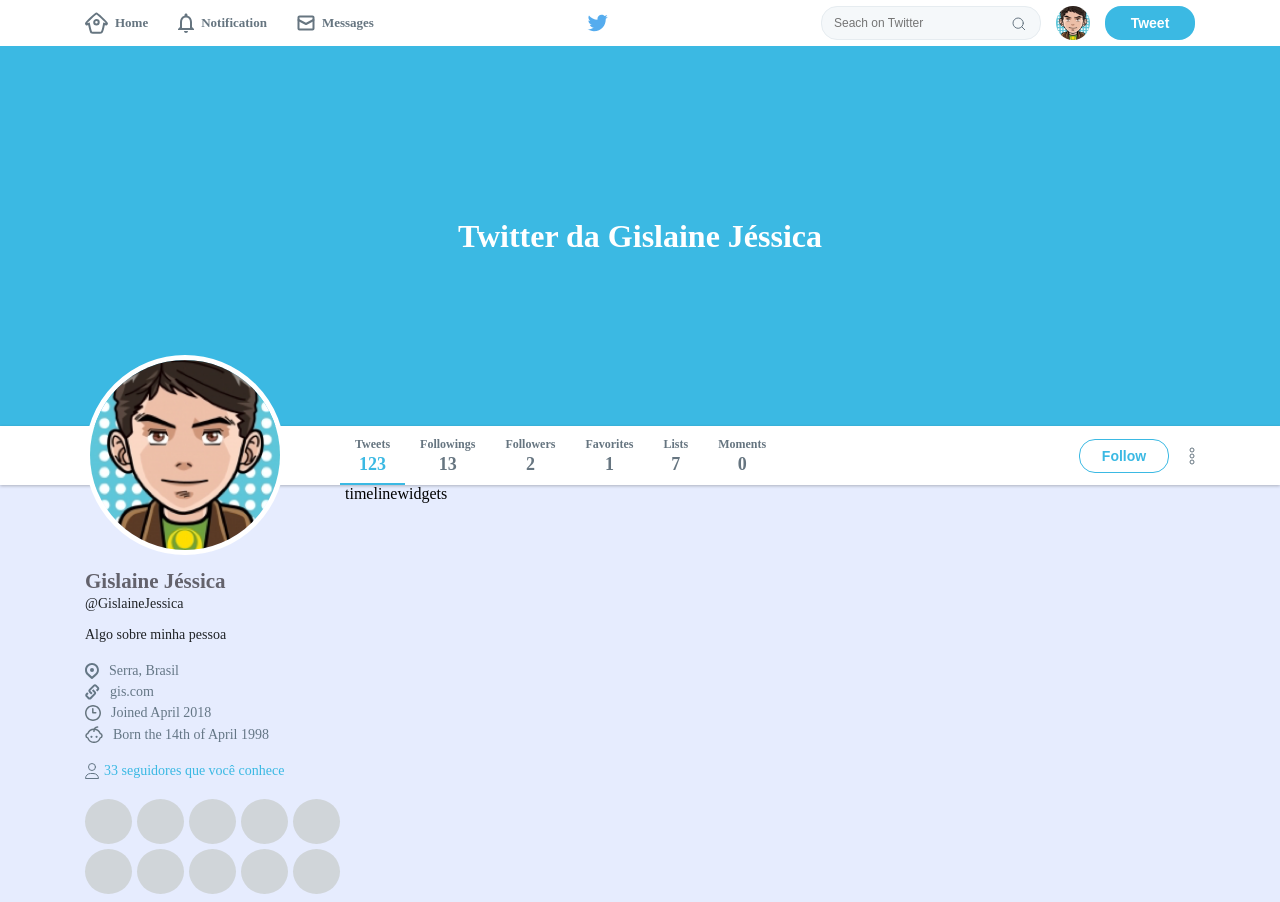
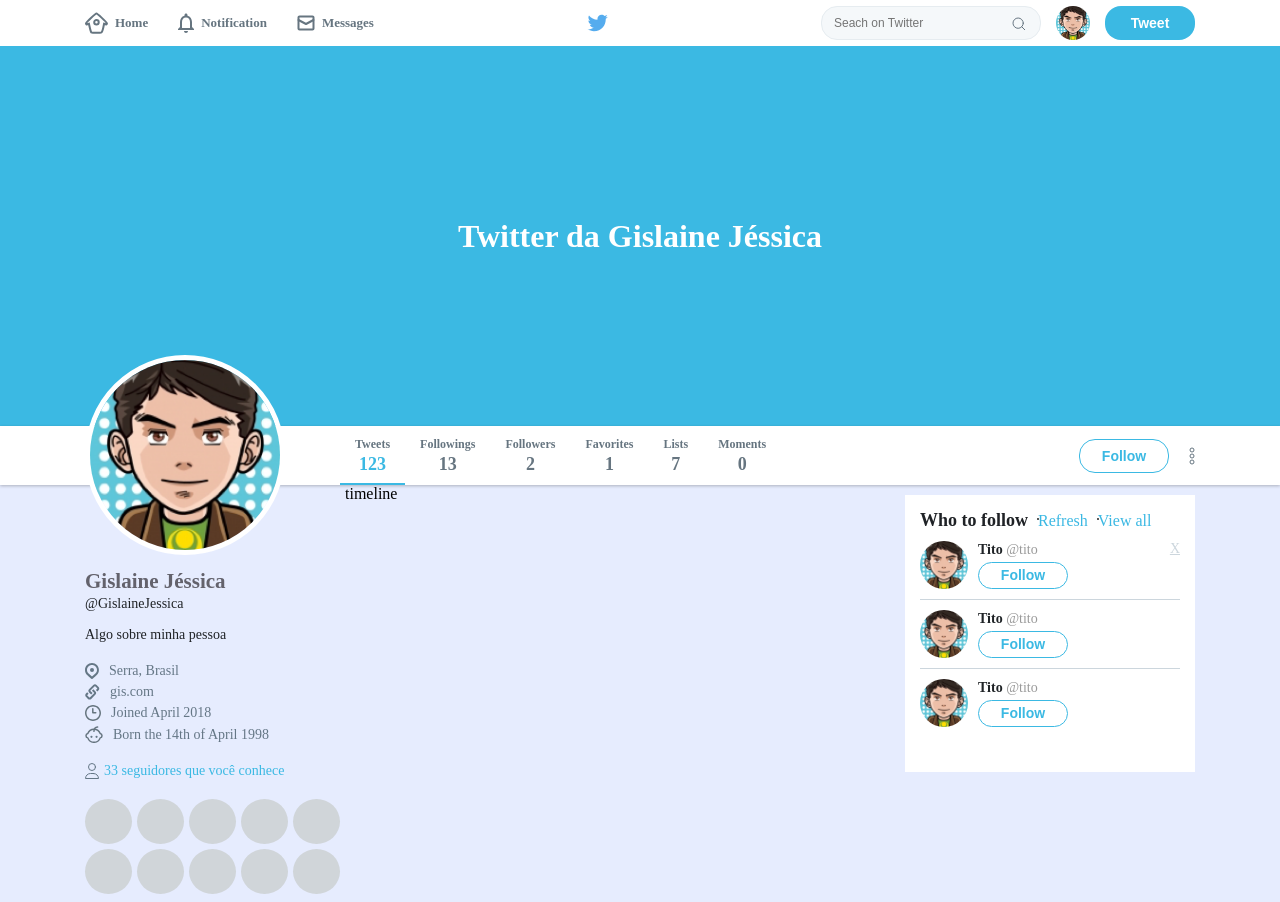
Before and after one commit to gislainejessica/course-go-stack-twitter-flexbox, a plain HTML site: page twitter/index.html in a window 1280 px wide. Shown: the top 902 px of the page. Drawn offline with Linux system fonts and the light colour scheme; files whose address does not match are found by name.

Commit message:
Widgets twitter

```diff
--- a/twitter/index.html
+++ b/twitter/index.html
@@ -5,10 +5,9 @@
     <meta name="viewport" content="width=device-width, initial-scale=1.0">
     <meta http-equiv="X-UA-Compatible" content="ie=edge">
     <title> Twitter Jéssica </title>
+    <link rel="stylesheet" href="styles.css">
+  </head>
 
-  <link rel="stylesheet" href="styles.css">
-
-</head>
   <body>
     <header id="main-header">
       <div class="content">
@@ -27,9 +26,11 @@
         </div>
       </div>
     </header>
+
     <div class="banner">
       <h1>Twitter da Gislaine Jéssica </h1>
     </div>
+
     <div class="bar">
       <div class="content">
         <ul>
@@ -110,9 +111,52 @@
         timeline
       </section>
       <aside class="widgets">
-      widgets
+        <div class="widget follow">
+          <div class="title">
+            <strong> Who to follow </strong>
+            <a href=""> Refresh </a>
+            <a href=""> View all </a>
+          </div>
+          <ul>
+            <li>
+              <div class="profile">
+                <img src="/twitter/images/avatar.png" alt="ava">
+                <div class="info">
+                  <strong>Tito <span>@tito</span></strong>
+                    <button> Follow </button>
+                </div>
+              </div>
+              <a href=""> X </a>
+            </li>
+
+            <li>
+                <div class="profile">
+                  <img src="/twitter/images/avatar.png" alt="ava">
+                  <div class="info">
+                    <strong>Tito <span>@tito</span></strong>
+                      <button> Follow </button>
+                  </div>
+                </div>
+                <a href=""></a>
+              </li>
+
+              <li>
+                  <div class="profile">
+                    <img src="/twitter/images/avatar.png" alt="ava">
+                    <div class="info">
+                      <strong>Tito <span>@tito</span></strong>
+                        <button> Follow </button>
+                    </div>
+                  </div>
+                  <a href=""></a>
+                </li>
+          </ul>
+
+        </div>
+        <div class="widget trends">
+
+        </div>
       </aside>
     </div>
-
   </body>
 </html>
--- a/twitter/styles.css
+++ b/twitter/styles.css
@@ -20,6 +20,7 @@ body {
   margin: 0 auto;
   padding: 0 30px;
 }
+
 header#main-header{
   height: 46px;
   background: #fff;
@@ -121,7 +122,6 @@ div.bar .content {
   padding-left: 285px;
   height: 100%;
 }
-
 
 div.bar .content ul {
   display: flex;
@@ -226,7 +226,6 @@ div.wrapper-container aside.profile ul {
   list-style: none;
 }
 
-
 div.wrapper-container aside.profile ul.list li {
   font-size: 14px;
   color: #657786;
@@ -267,7 +266,6 @@ div.wrapper-container aside.profile .followers ul {
   flex-wrap: wrap;
 }
 
-
 div.wrapper-container aside.profile .followers ul li {
   height: 45px;
   width: 45px;
@@ -283,7 +281,6 @@ div.wrapper-container aside.profile .images ul {
   flex-wrap: wrap;
 }
 
-
 div.wrapper-container aside.profile .images ul li {
   height: 80px;
   width: 80px;
@@ -292,3 +289,119 @@ div.wrapper-container aside.profile .images ul li {
   margin: 0 5px 5px 0;
   flex: 1 0 auto;
 }
+
+div.wrapper-container .timeline {
+  flex: 1;
+}
+
+div.wrapper-container aside.widgets {
+  margin-top: 10px;
+  width: 290px;
+}
+
+div.wrapper-container aside.widgets .widget {
+  padding: 15px;
+  background: #fff;
+}
+
+div.wrapper-container aside.widgets .widget .title {
+  display: flex;
+  align-items: baseline;
+}
+
+div.wrapper-container aside.widgets .widget .title strong {
+  font-size: 18px;
+  color: #1f2226;
+}
+
+div.wrapper-container aside.widgets .widget .title a {
+  font-size: 14x;
+  color: #3bb8e3;
+  text-decoration: none;
+  padding-left: 10px;
+  position: relative;
+}
+
+div.wrapper-container aside.widgets .widget .title a::before {
+  content: "";
+
+  width: 2px;
+  height: 2px;
+  border-radius: 50%;
+  background: #222;
+  margin-left: 5px;
+  margin-right: 5px;
+  position: absolute;
+  left: 4px;
+  top: 6px;
+}
+
+div.wrapper-container aside.widgets .follow ul {
+  list-style: none;
+  margin-top: 10px;
+}
+
+div.wrapper-container aside.widgets .follow ul  li {
+  display: flex;
+  justify-content: space-between;
+  border-bottom: 1px solid #ccd6dd;
+  padding-bottom: 10px;
+  margin-bottom: 10px;
+}
+
+div.wrapper-container aside.widgets .follow ul  li:last-child {
+  margin-bottom: 0;
+  padding-bottom: 0;
+  border: 0;
+}
+
+div.wrapper-container aside.widgets .follow ul  li .profile {
+  display: flex;
+  align-items: center;
+}
+
+div.wrapper-container aside.widgets .follow ul  li .profile img{
+  height: 48px;
+  width: 48px;
+  border-radius: 50%;
+}
+
+div.wrapper-container aside.widgets .follow ul  li .profile .info {
+  margin-left: 10px;
+  display: flex;
+  flex-direction: column;
+}
+
+div.wrapper-container aside.widgets .follow ul  li .profile .info strong{
+  font-size: 14px;
+  color: #1f2326;
+}
+
+div.wrapper-container aside.widgets .follow ul  li .profile .info strong span {
+  color: #9a9a9a;
+  font-weight: normal;
+}
+div.wrapper-container aside.widgets .follow ul  li .profile .info button {
+  height: 27px;
+  width: 90px;
+
+  display: flex;
+  align-items: center;
+  justify-content: center;
+
+  font-weight: bold;
+  font-size: 14px;
+
+  border: 0;
+  margin-top: 4px;
+  color: #3bb9e3;;
+  border-radius: 16px;
+  border: 1px solid #3bb9e3;
+  background: #fff;
+}
+
+div.wrapper-container aside.widgets .follow ul  li > a {
+  color: #ccd6dd;
+  font-size: 14px;
+  list-style: none;
+}
```
Lines whose indentation alone changed are shown as unchanged.
